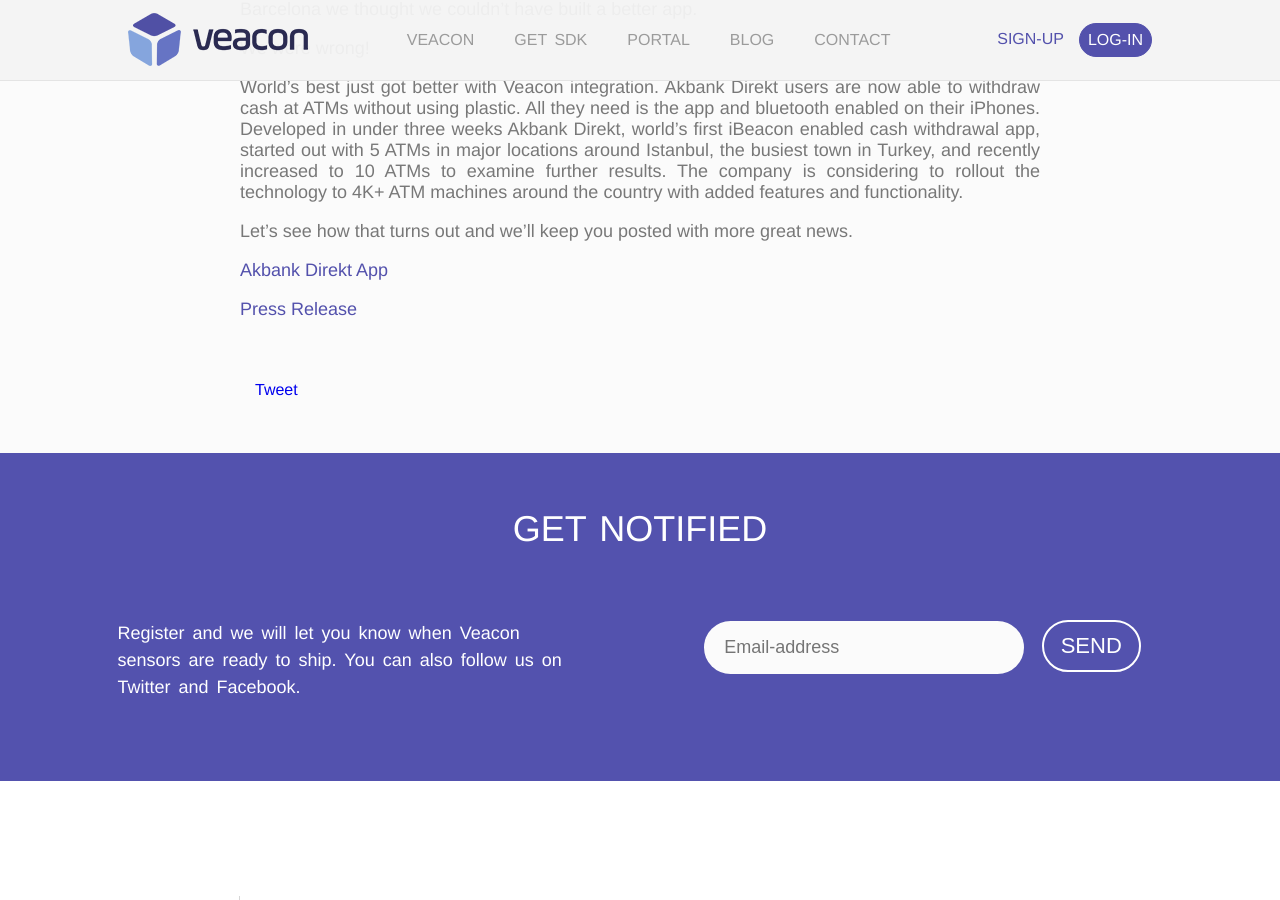
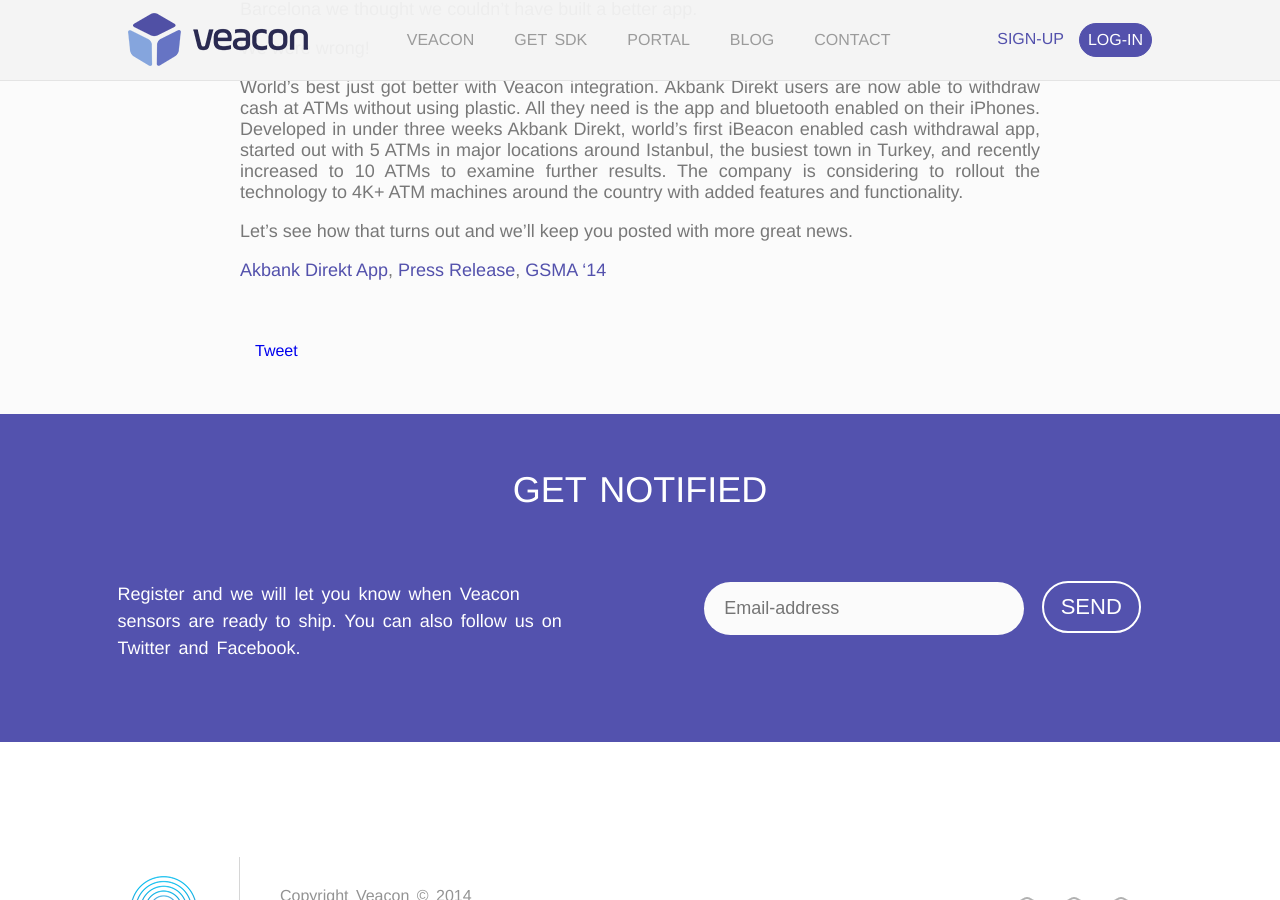
Before and after one commit to Valensas/veacon.com, a Jekyll site: the page built from _posts/2015-01-16-Akbank-iBeacon.md, in a window 1280 px wide and 900 px high, scrolled down 376 px. Built offline with Jekyll 4.4.1, drawn with Linux system fonts in a browser that asks for light colours; comment, search, counter and statistics services are not loaded.

Commit message:
Update 2015-01-16-Akbank-iBeacon.md

```diff
--- a/_posts/2015-01-16-Akbank-iBeacon.md
+++ b/_posts/2015-01-16-Akbank-iBeacon.md
@@ -10,6 +10,4 @@
 
 Let's see how that turns out and we'll keep you posted with more great news.
 
-[Akbank Direkt App](http://appstore.com/akbankdirekt){:target="_blank"}
-
-[Press Release](http://press.valensas.com/94086-need-cash-there-s-an-app-for-that){:target="_blank"}
+[Akbank Direkt App](http://appstore.com/akbankdirekt){:target="_blank"}, [Press Release](http://press.valensas.com/94086-need-cash-there-s-an-app-for-that){:target="_blank"}, [GSMA '14](http://www.gsma.com/newsroom/press-release/gsma-winners-2014-global-mobile-awards/){:target="_blank"}
```
